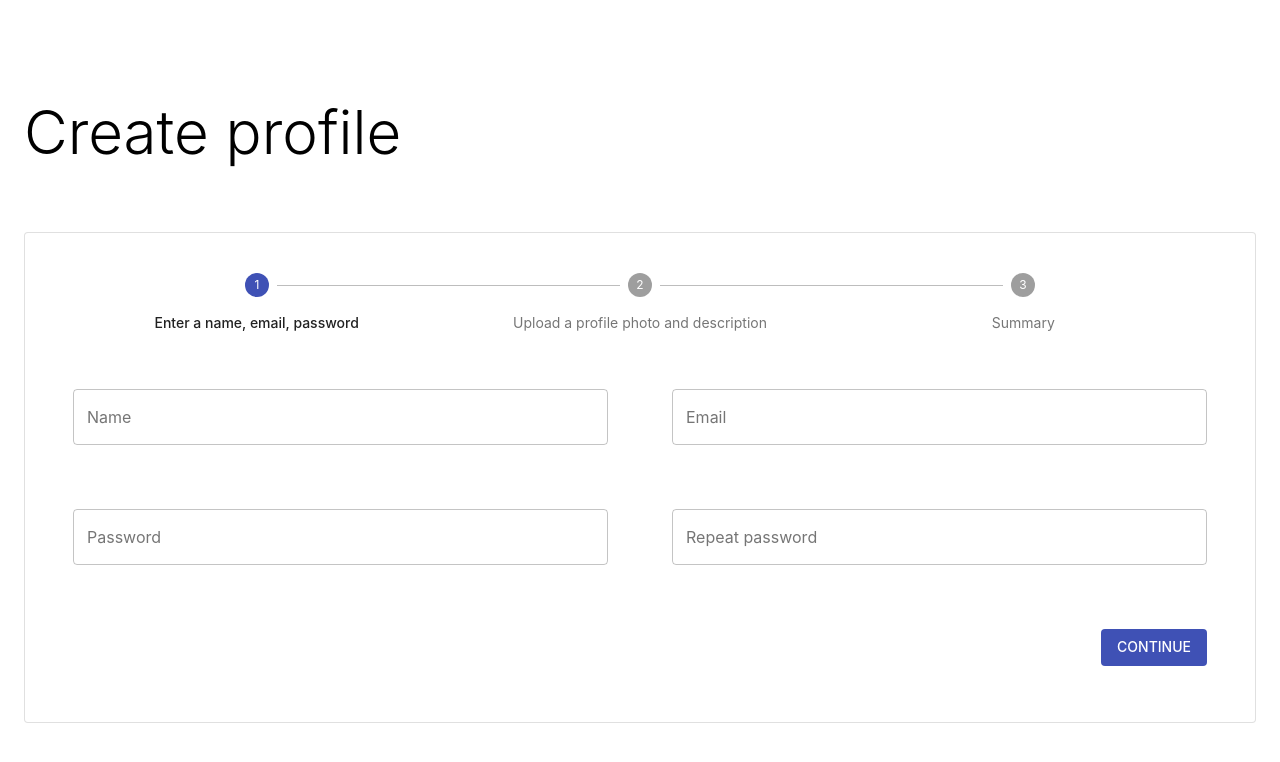
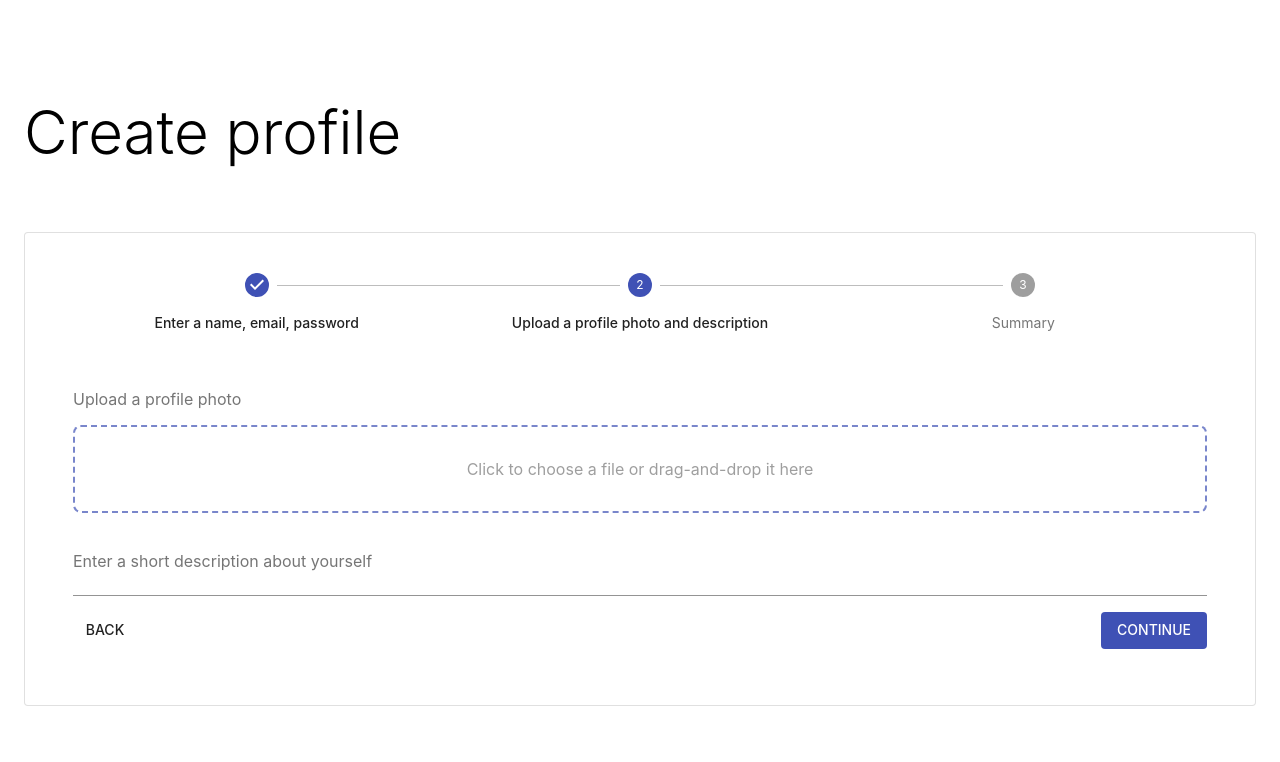
Before and after one commit to c0z0/profile-wizard, a React (Create React App) app: page / in a window 1280 px wide. Shown: the top 762 px of the page. Built offline with nearby package versions, Linux system fonts and the light colour scheme.

Commit message:
feat: implement second step

```diff
--- a/src/components/ProfileWizard/ProfileWizard.tsx
+++ b/src/components/ProfileWizard/ProfileWizard.tsx
@@ -11,6 +11,10 @@ import {
 } from '@material-ui/core';
 
 import FirstStep from './components/FirstStep';
+import SecondStep from './components/SecondStep';
+import { FirstStepSchema } from './components/FirstStep/FirstStep';
+import { SecondStepInitialValues } from './components/SecondStep/SecondStep';
+import uploadPhoto from './services/uploadPhoto';
 
 type Step = 0 | 1 | 2;
 
@@ -25,28 +29,72 @@ const useStyles = makeStyles((theme) => ({
     marginTop: theme.spacing(12),
     marginBottom: theme.spacing(8),
   },
+
+  formContainer: { padding: theme.spacing(4) },
 }));
 
 const ProfileWizard = () => {
   const classes = useStyles();
-  const [activeStep, setActiveStep] = useState<Step>(0);
+  const [activeStep, setActiveStep] = useState<Step>(1);
+
+  const [firstStepValues, setFirstStepValues] = useState<FirstStepSchema>({
+    name: '',
+    email: '',
+    password: '',
+  });
+
+  const [secondStepValues, setSecondStepValues] = useState<
+    SecondStepInitialValues & { photoUrl: null | string }
+  >({
+    description: '',
+    profilePhoto: null,
+    photoUrl: null,
+  });
+
+  const [secondStepLoading, setSecondStepLoading] = useState(false);
 
   const getStep = (step: Step) => {
     switch (step) {
       case 0: {
         return (
           <FirstStep
-            onSubmit={() => setActiveStep(1)}
-            initialValues={{ email: '', password: '', name: '' }}
+            onSubmit={(v) => {
+              setActiveStep(1);
+              setFirstStepValues(v);
+            }}
+            initialValues={firstStepValues}
           />
         );
       }
       case 1: {
-        return <h1>2nd</h1>;
+        return (
+          <SecondStep
+            onSubmit={async (v) => {
+              setSecondStepLoading(true);
+
+              const photoUrl = await uploadPhoto(v.profilePhoto);
+
+              setSecondStepLoading(false);
+
+              setSecondStepValues({ ...v, photoUrl });
+
+              setActiveStep(2);
+            }}
+            initialValues={secondStepValues}
+            loading={secondStepLoading}
+            onBack={() => setActiveStep(0)}
+          />
+        );
       }
 
       case 2: {
-        return <h1>3rd</h1>;
+        return (
+          <h1>
+            {secondStepValues.photoUrl && (
+              <img src={secondStepValues.photoUrl} />
+            )}
+          </h1>
+        );
       }
     }
   };
@@ -65,7 +113,7 @@ const ProfileWizard = () => {
               </Step>
             ))}
           </Stepper>
-          {getStep(activeStep)}
+          <div className={classes.formContainer}>{getStep(activeStep)}</div>
         </CardContent>
       </Card>
     </Container>
--- a/src/components/ProfileWizard/components/FirstStep/FirstStep.tsx
+++ b/src/components/ProfileWizard/components/FirstStep/FirstStep.tsx
@@ -6,9 +6,6 @@ import * as yup from 'yup';
 import capitalize from '../../../../utils/capitalize';
 
 const useStyles = makeStyles((theme) => ({
-  container: {
-    padding: theme.spacing(4),
-  },
   buttonContainer: {
     display: 'flex',
     justifyContent: 'flex-end',
@@ -46,11 +43,10 @@ const FirstStep = ({ onSubmit, initialValues }: FirstStepProps) => {
     touched,
     errors,
     values,
-    isValid,
   } = useFormik({
     initialValues: {
       ...initialValues,
-      repeatPassword: '',
+      repeatPassword: initialValues.password,
     },
     validationSchema,
     onSubmit,
@@ -58,7 +54,7 @@ const FirstStep = ({ onSubmit, initialValues }: FirstStepProps) => {
 
   return (
     <form onSubmit={handleSubmit}>
-      <Grid container spacing={8} className={classes.container}>
+      <Grid container spacing={8}>
         <Grid item xs={12} md={6}>
           <TextField
             fullWidth
@@ -129,7 +125,6 @@ const FirstStep = ({ onSubmit, initialValues }: FirstStepProps) => {
             disableElevation
             color="primary"
             variant="contained"
-            disabled={!isValid}
             type="submit"
           >
             Continue
--- /dev/null
+++ b/src/components/ProfileWizard/components/SecondStep/SecondStep.tsx
@@ -0,0 +1,172 @@
+import React from 'react';
+import cx from 'classnames';
+import {
+  makeStyles,
+  FormLabel,
+  TextField,
+  Button,
+  Typography,
+  CircularProgress,
+} from '@material-ui/core';
+import { useFormik } from 'formik';
+import * as yup from 'yup';
+
+import capitalize from '../../../../utils/capitalize';
+
+const useStyles = makeStyles((theme) => ({
+  dropZone: {
+    display: 'flex',
+    justifyContent: 'center',
+    alignItems: 'center',
+    border: `2px dashed ${theme.palette.primary.light}`,
+    padding: theme.spacing(4),
+    cursor: 'pointer',
+    marginTop: theme.spacing(2),
+    marginBottom: theme.spacing(2),
+    color: theme.palette.text.hint,
+    borderRadius: theme.spacing(1),
+  },
+  dropZoneUploaded: {
+    color: theme.palette.text.primary,
+  },
+  dropZoneError: {
+    borderColor: theme.palette.error.main,
+  },
+  fileInput: {
+    display: 'none',
+  },
+  buttonContainer: {
+    display: 'flex',
+    justifyContent: 'space-between',
+    marginTop: theme.spacing(2),
+  },
+  error: {
+    fontSize: '.75rem',
+    color: theme.palette.error.main,
+    marginBottom: theme.spacing(1),
+  },
+}));
+
+export type SecondStepInitialValues = {
+  profilePhoto: File | null;
+  description: string;
+};
+
+export interface SecondStepSchema extends SecondStepInitialValues {
+  profilePhoto: File;
+}
+
+export type SecondStepProps = {
+  initialValues: SecondStepInitialValues;
+  onSubmit: (values: SecondStepSchema) => void;
+  loading: boolean;
+  onBack: () => void;
+};
+
+const SecondStep = ({
+  loading,
+  onSubmit,
+  initialValues,
+  onBack,
+}: SecondStepProps) => {
+  const classes = useStyles();
+
+  const {
+    setFieldValue,
+    values,
+    errors,
+    touched,
+    handleChange,
+    handleBlur,
+    handleSubmit,
+  } = useFormik<{
+    description: string;
+    profilePhoto: File | null;
+  }>({
+    initialValues,
+    validationSchema: yup.object({
+      profilePhoto: yup
+        .mixed<null | File>()
+        .required('Proile photo is a required field')
+        .test(
+          'fileFormat',
+          'Only image files are accepted',
+          (file) => file && file.type.includes('image/'),
+        ),
+      description: yup.string().required(),
+    }),
+    onSubmit: (values) => onSubmit(values as SecondStepSchema),
+    validateOnBlur: true,
+  });
+
+  return (
+    <form onSubmit={handleSubmit}>
+      <label htmlFor="profilePhoto">
+        <FormLabel>Upload a profile photo</FormLabel>
+        <div
+          className={cx(classes.dropZone, {
+            [classes.dropZoneUploaded]: !!values.profilePhoto,
+            [classes.dropZoneError]: !!errors.profilePhoto,
+          })}
+        >
+          {values.profilePhoto
+            ? values.profilePhoto.name
+            : 'Click to choose a file or drag-and-drop it here'}
+        </div>
+        <input
+          disabled={loading}
+          name="profilePhoto"
+          type="file"
+          id="profilePhoto"
+          accept="image/*"
+          className={classes.fileInput}
+          onChange={({ currentTarget: { files } }) =>
+            setFieldValue('profilePhoto', files && files[0])
+          }
+        />
+      </label>
+      {errors.profilePhoto && (
+        <Typography className={classes.error}>
+          {capitalize(errors.profilePhoto)}
+        </Typography>
+      )}
+      <TextField
+        disabled={loading}
+        multiline
+        rows={2}
+        rowsMax={5}
+        label="Enter a short description about yourself"
+        fullWidth
+        name="description"
+        onChange={handleChange}
+        onBlur={handleBlur}
+        value={values.description}
+        error={!!(touched.description && errors.description)}
+        helperText={
+          touched.description &&
+          errors.description &&
+          capitalize(errors.description)
+        }
+      />
+      <div className={classes.buttonContainer}>
+        <Button disableElevation disabled={loading} onClick={onBack}>
+          Back
+        </Button>
+        {loading ? (
+          <CircularProgress />
+        ) : (
+          <Button
+            disableElevation
+            color="primary"
+            variant="contained"
+            type="submit"
+          >
+            Continue
+          </Button>
+        )}
+      </div>
+    </form>
+  );
+};
+
+export default SecondStep;
--- /dev/null
+++ b/src/components/ProfileWizard/components/SecondStep/index.ts
@@ -0,0 +1 @@
+export { default } from './SecondStep';
--- /dev/null
+++ b/src/components/ProfileWizard/services/uploadPhoto.ts
@@ -0,0 +1,15 @@
+const uploadPhoto = async (photo: File) => {
+  const formData = new FormData();
+  formData.append('photo', photo);
+
+  const res = await fetch('/api/upload-profile-photo', {
+    method: 'POST',
+    body: formData,
+  });
+
+  const json = await res.json();
+
+  return json.url as string;
+};
+
+export default uploadPhoto;
```
Also changed, not shown: api/upload-profile-photo.ts (added, +32 -0 lines), package.json (+7 -1 lines), 2 other files (tests, documents, lock files or other folders).
